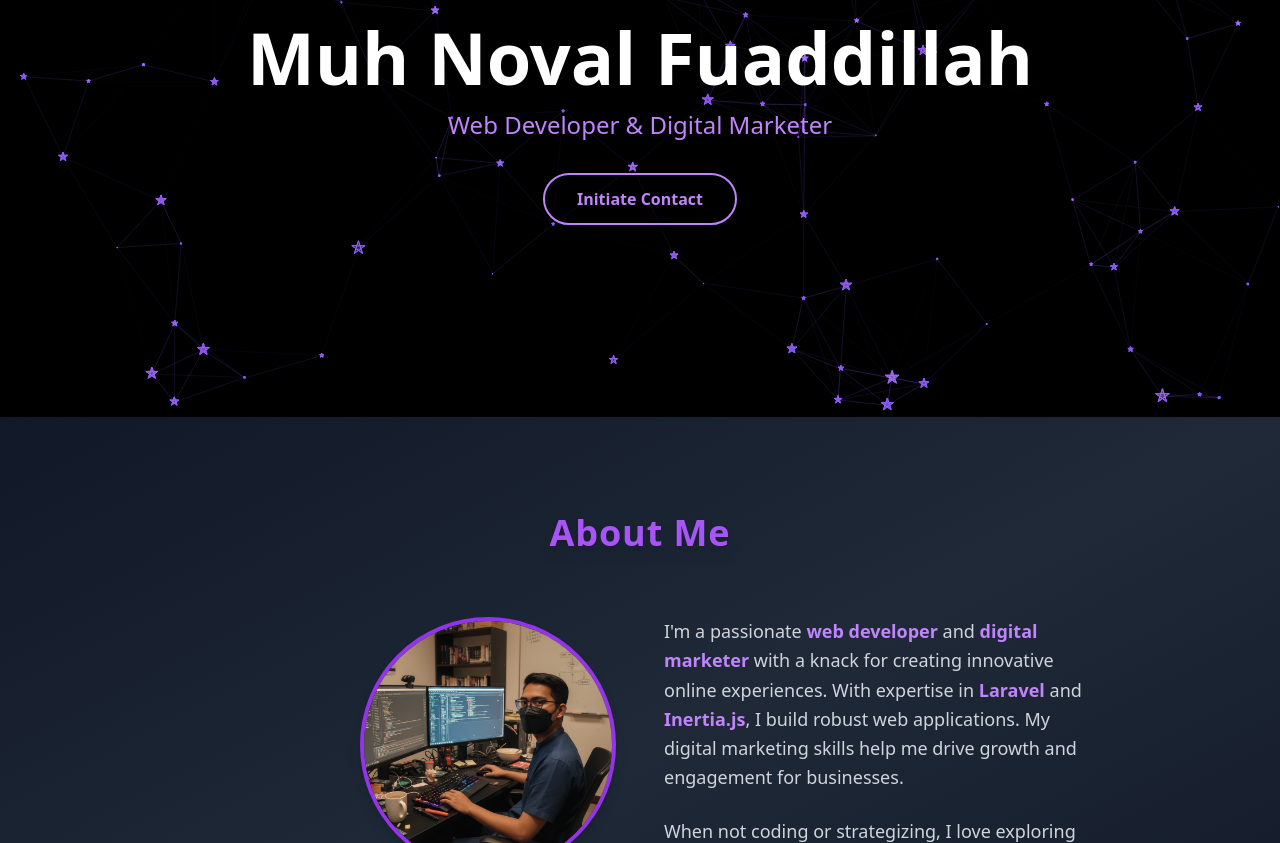
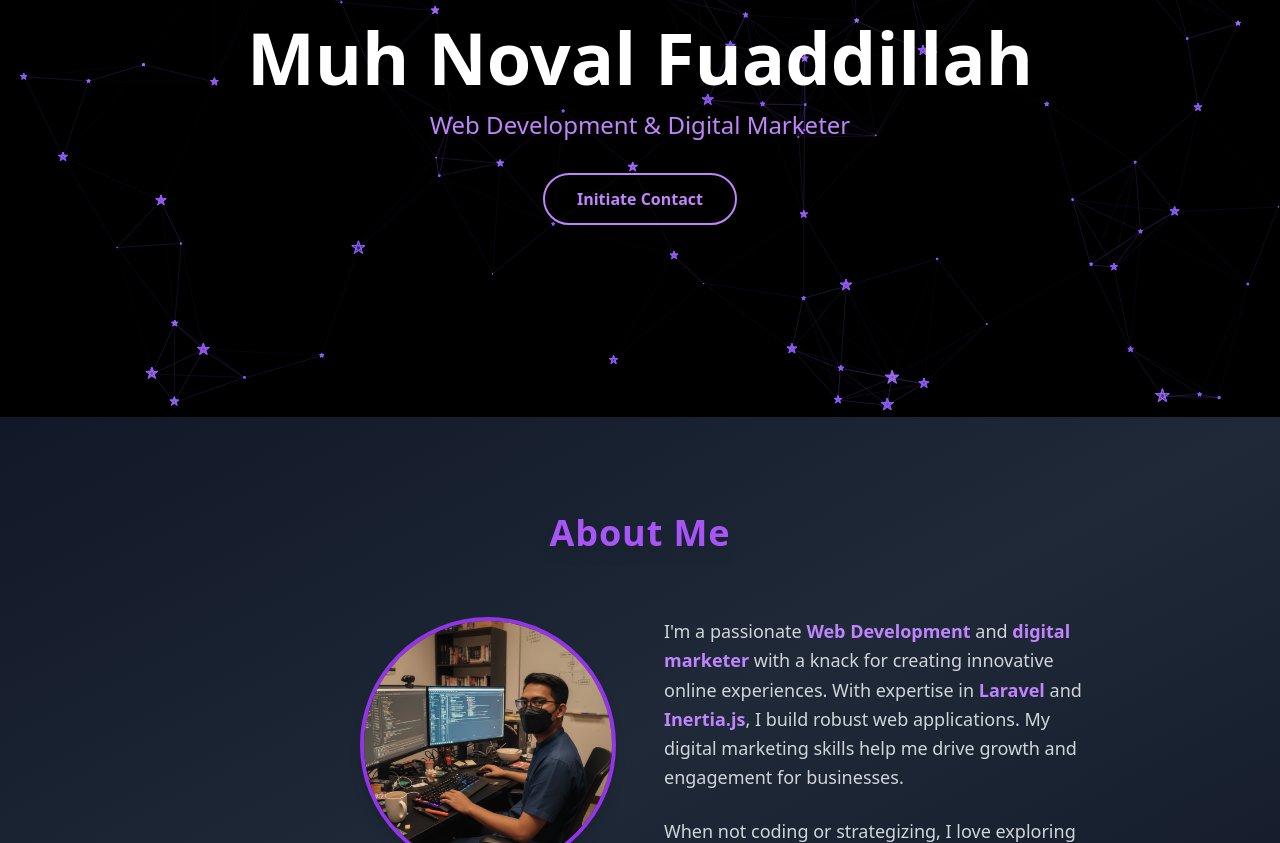
Before and after one commit to Muh-Noval-Fuaddillahh/portofolio_web-development, a plain HTML site: page index.html in a window 1280 px wide. Shown: the part 323-1166 px from the top of the page. Drawn offline with nearby package versions, Linux system fonts and the light colour scheme.

Commit message:
Update index.html

```diff
--- a/index.html
+++ b/index.html
@@ -3,7 +3,7 @@
 <head>
     <meta charset="UTF-8">
     <meta name="viewport" content="width=device-width, initial-scale=1.0">
-    <title>Muh Noval Fuaddillah - Web Developer & Digital Marketer</title>
+    <title>Muh Noval Fuaddillah - Web Web Development & Digital Marketer</title>
     <link rel="icon" type="image/png" href="Logo.png">
     <link rel="stylesheet" href="https://cdnjs.cloudflare.com/ajax/libs/font-awesome/6.0.0-beta3/css/all.min.css">
     <script src="https://cdn.tailwindcss.com"></script>
@@ -43,7 +43,7 @@
         <div class="container mx-auto px-4 text-center relative z-10">
             <img src="prfileanime.jpg" alt="Holographic avatar of a futuristic developer with glowing circuits on face, neon blue eyes, wearing VR headset, surrounded by floating code fragments and data streams in a cyberpunk cityscape" class="w-32 h-32 rounded-full mx-auto mb-6 border-4 border-cyan-400 shadow-lg holographic" />
             <h1 class="hero-text text-3xl sm:text-4xl md:text-6xl lg:text-7xl font-bold mb-4 neon-glow">Muh Noval Fuaddillah</h1>
-            <p class="text-sm sm:text-base md:text-lg lg:text-2xl mb-8 text-purple-400">Web Developer & Digital Marketer</p>
+            <p class="text-sm sm:text-base md:text-lg lg:text-2xl mb-8 text-purple-400">Web Development & Digital Marketer</p>
             <a href="#contact" class="inline-block bg-transparent border-2 border-purple-400 text-purple-400 px-8 py-3 rounded-full font-semibold hover:bg-cyan-400 hover:text-black transition holographic">Initiate Contact</a>
         </div>
     </section>
@@ -55,12 +55,12 @@
      <div class="flex flex-col md:flex-row items-center md:items-start gap-12">
           <div class="md:w-1/2 flex justify-center md:justify-end">
           <div class="w-64 h-64 rounded-full overflow-hidden border-4 border-purple-600 shadow-lg transform hover:scale-105 transition-transform duration-500">
-               <img src="about.png" alt="Professional headshot of a young web developer and digital marketer with a confident smile, wearing a casual suit against a city skyline background in soft focus" class="object-cover w-full h-full" />
+               <img src="about.png" alt="Professional headshot of a young Web Development and digital marketer with a confident smile, wearing a casual suit against a city skyline background in soft focus" class="object-cover w-full h-full" />
           </div>
           </div>
           <div class="md:w-1/2 text-center md:text-left space-y-6">
           <p class="text-lg text-gray-300 leading-relaxed">
-               I'm a passionate <span class="text-purple-400 font-semibold">web developer</span> and <span class="text-purple-400 font-semibold">digital marketer</span> with a knack for creating innovative online experiences. With expertise in <span class="text-purple-400 font-semibold">Laravel</span> and <span class="text-purple-400 font-semibold">Inertia.js</span>, I build robust web applications. My digital marketing skills help me drive growth and engagement for businesses.
+               I'm a passionate <span class="text-purple-400 font-semibold">Web Development</span> and <span class="text-purple-400 font-semibold">digital marketer</span> with a knack for creating innovative online experiences. With expertise in <span class="text-purple-400 font-semibold">Laravel</span> and <span class="text-purple-400 font-semibold">Inertia.js</span>, I build robust web applications. My digital marketing skills help me drive growth and engagement for businesses.
           </p>
           <p class="text-lg text-gray-300 leading-relaxed">
                When not coding or strategizing, I love exploring new tech trends and collaborating on exciting projects.
```
